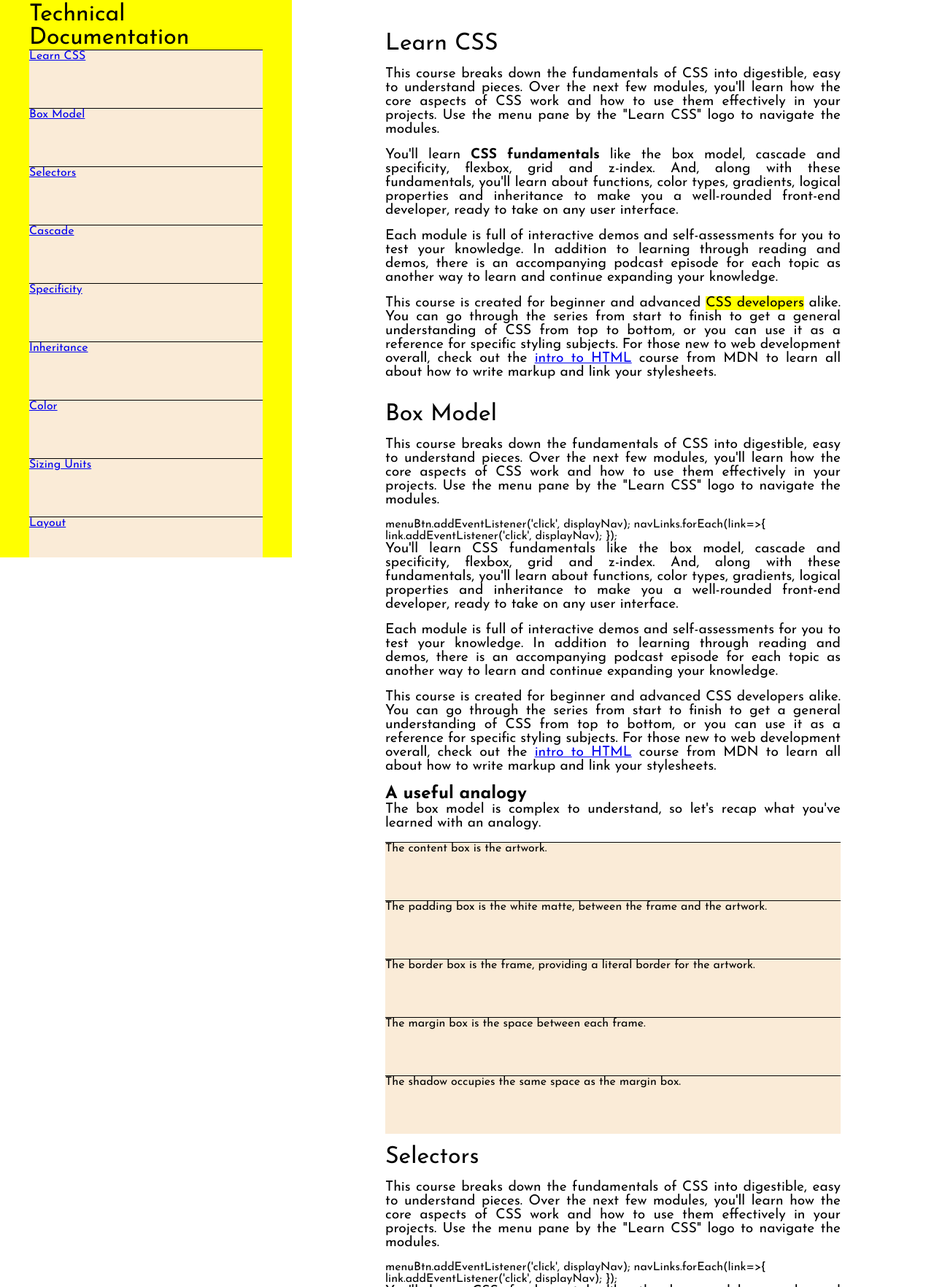
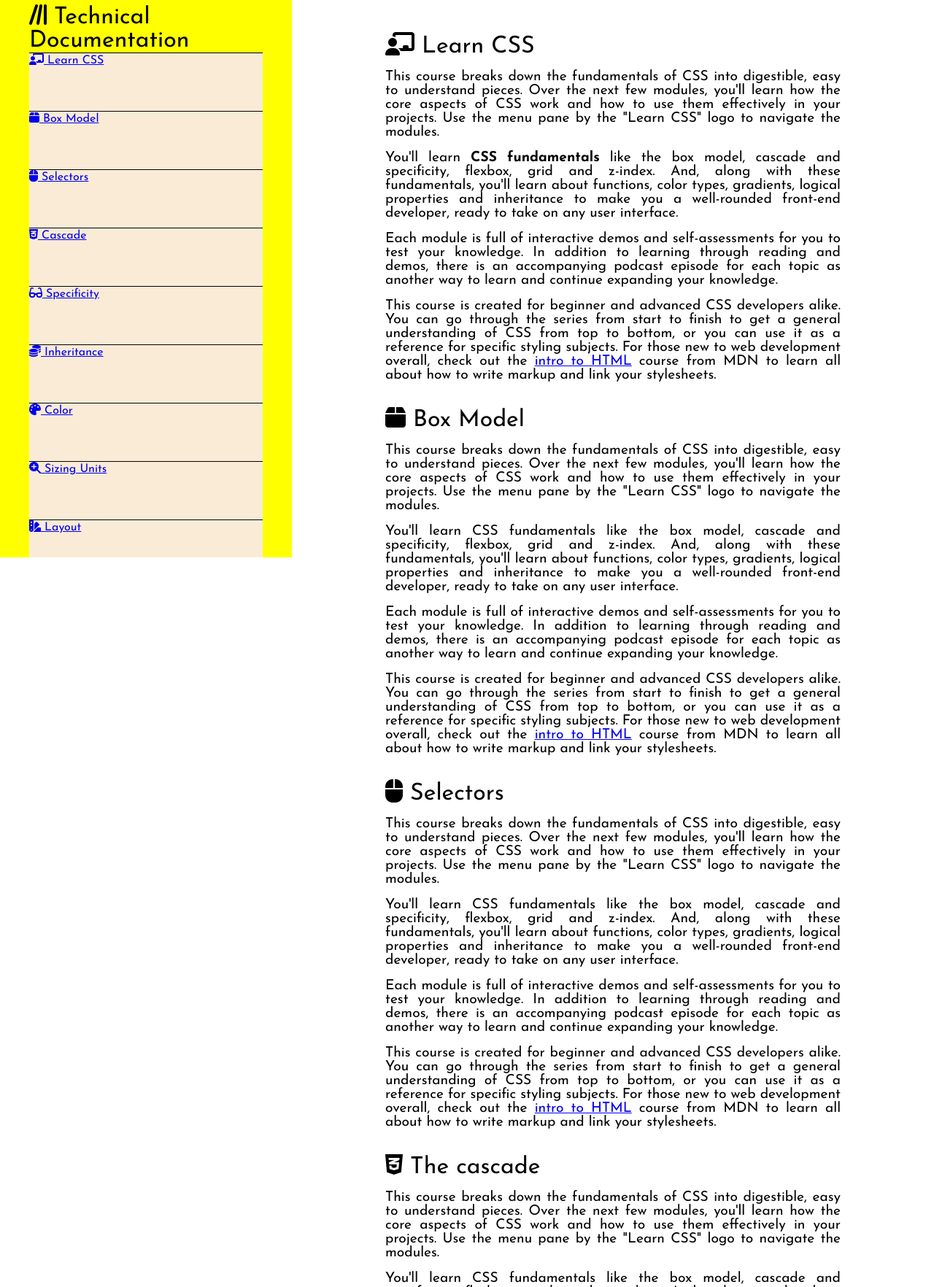
Before and after one commit to rootaccess2023/freeCodeCamp_technical_documentation_page, a plain HTML site: page index.html in a window 1280 px wide. Shown: the part 36-1800 px from the top of the page at 73% size. Drawn offline with Linux system fonts and the light colour scheme.

Commit message:
Added classes and ids

```diff
--- a/index.html
+++ b/index.html
@@ -5,72 +5,132 @@
     <meta name="viewport" content="width=device-width, initial-scale=1.0">
     <title>Technical Documentation Page</title>
     <link rel="stylesheet" href="/styles.css">
+    <script src="https://kit.fontawesome.com/ee86ae2973.js" crossorigin="anonymous"></script>
 </head>
 <body>
     <nav>
-        <header>Technical Documentation</header>
+        <header id="technical-doc">
+            <i class="fa-solid fa-lines-leaning"></i>
+            Technical Documentation
+        </header>
         <ul>
-            <li><a href="#learn-css">Learn CSS</a></li>
-            <li><a href="#box-model">Box Model</a></li>
-            <li><a href="#selectors">Selectors</a></li>
-            <li><a href="#cascade">Cascade</a></li>
-            <li><a href="#specificity">Specificity</a></li>
-            <li><a href="#inheritance">Inheritance</a></li>
-            <li><a href="#color">Color</a></li>
-            <li><a href="#sizing-units">Sizing Units</a></li>
-            <li><a href="#layout">Layout</a></li>
-            <li><a href="#flexbox">Flexbox</a></li>
-            <li><a href="#grid">Grid</a></li>
-            <li><a href="#logical-properties">Logical Properties</a></li>
-            <li><a href="#spacing">Spacing</a></li>
+            <li><a href="#learn-css">
+                <i class="fa-solid fa-chalkboard-user"></i>
+                <span class="icon-space">
+                    Learn CSS
+                </span>
+            </a></li>
+            <li><a href="#box-model">
+                <i class="fa-solid fa-box"></i>
+                <span class="icon-space">
+                    Box Model
+                </span>
+            </a></li>
+            <li><a href="#selectors">
+                <i class="fa-solid fa-computer-mouse"></i>
+                <span class="icon-space">
+                    Selectors
+                </span>
+            </a></li>
+            <li><a href="#cascade">
+                <i class="fa-brands fa-css3-alt"></i>
+                <span class="icon-space">
+                    Cascade
+                </span>
+            </a></li>
+            <li><a href="#specificity">
+                <i class="fa-solid fa-glasses"></i>
+                <span class="icon-space">
+                    Specificity
+                </span>
+            </a></li>
+            <li><a href="#inheritance">
+                <i class="fa-solid fa-coins"></i>
+                <span class="icon-space">
+                    Inheritance
+                </span>
+            </a></li>
+            <li><a href="#color">
+                <i class="fa-solid fa-palette"></i>
+                <span class="icon-space">
+                    Color
+                </span>
+            </a></li>
+            <li><a href="#sizing-units">
+                <i class="fa-solid fa-magnifying-glass-plus"></i>
+                <span class="icon-space">
+                    Sizing Units
+                </span>
+            </a></li>
+            <li><a href="#layout">
+                <i class="fa-solid fa-swatchbook"></i>
+                <span class="icon-space">
+                    Layout
+                </span>
+            </a></li>
+            <li><a href="#flexbox">
+                <i class="fa-solid fa-dumbbell"></i>
+                <span class="icon-space">
+                    Flexbox
+                </span>
+            </a></li>
+            <li><a href="#grid">
+                <i class="fa-brands fa-buromobelexperte"></i>
+                <span class="icon-space">
+                    Grid
+                </span>
+            </a></li>
+            <li><a href="#logical-properties">
+                <i class="fa-solid fa-brain"></i>
+                <span class="icon-space">
+                    Logical Properties
+                </span>
+            </a></li>
+            <li><a href="#spacing">
+                <i class="fa-solid fa-rocket"></i>
+                <span class="icon-space">
+                    Spacing
+                </span>
+            </a></li>
         </ul>
+
+
 
     </nav>
     <main id="main-doc">
         <section class="main-section" id="learn-css">
-          <header>Learn CSS</header>
+          <header>
+            <i class="fa-solid fa-chalkboard-user"></i>
+            Learn CSS
+        </header>
           <article>
             <p>This course breaks down the fundamentals of CSS into digestible, easy to understand pieces. Over the next few modules, you'll learn how the core aspects of CSS work and how to use them effectively in your projects. Use the menu pane by the "Learn CSS" logo to navigate the modules.</p>
             <p>You'll learn <strong>CSS fundamentals</strong> like the box model, cascade and specificity, flexbox, grid and z-index. And, along with these fundamentals, you'll learn about functions, color types, gradients, logical properties and inheritance to make you a well-rounded front-end developer, ready to take on any user interface.</p>
             <p>Each module is full of interactive demos and self-assessments for you to test your knowledge. In addition to learning through reading and demos, there is an accompanying podcast episode for each topic as another way to learn and continue expanding your knowledge.</p>
-            <p>This course is created for beginner and advanced <mark>CSS developers</mark> alike. You can go through the series from start to finish to get a general understanding of CSS from top to bottom, or you can use it as a reference for specific styling subjects. For those new to web development overall, check out the <a href="https://developer.mozilla.org/docs/Learn/HTML/Introduction_to_HTML" rel="noopener">intro to HTML</a> course from MDN to learn all about how to write markup and link your stylesheets.</p>
+            <p>This course is created for beginner and advanced CSS developers alike. You can go through the series from start to finish to get a general understanding of CSS from top to bottom, or you can use it as a reference for specific styling subjects. For those new to web development overall, check out the <a href="https://developer.mozilla.org/docs/Learn/HTML/Introduction_to_HTML" rel="noopener">intro to HTML</a> course from MDN to learn all about how to write markup and link your stylesheets.</p>
           </article>
         </section>
 
         <section class="main-section" id="box-model">
-            <header>Box Model</header>
+            <header>
+                <i class="fa-solid fa-box"></i>
+                Box Model
+            </header>
             <article>
                 <p>This course breaks down the fundamentals of CSS into digestible, easy to understand pieces. Over the next few modules, you'll learn how the core aspects of CSS work and how to use them effectively in your projects. Use the menu pane by the "Learn CSS" logo to navigate the modules.</p>
-                  <code>menuBtn.addEventListener('click', displayNav);
-                    navLinks.forEach(link=>{
-                    link.addEventListener('click', displayNav);
-                    });</code>
                 <p>You'll learn CSS fundamentals like the box model, cascade and specificity, flexbox, grid and z-index. And, along with these fundamentals, you'll learn about functions, color types, gradients, logical properties and inheritance to make you a well-rounded front-end developer, ready to take on any user interface.</p>
                 <p>Each module is full of interactive demos and self-assessments for you to test your knowledge. In addition to learning through reading and demos, there is an accompanying podcast episode for each topic as another way to learn and continue expanding your knowledge.</p>
                 <p>This course is created for beginner and advanced CSS developers alike. You can go through the series from start to finish to get a general understanding of CSS from top to bottom, or you can use it as a reference for specific styling subjects. For those new to web development overall, check out the <a href="https://developer.mozilla.org/docs/Learn/HTML/Introduction_to_HTML" rel="noopener">intro to HTML</a> course from MDN to learn all about how to write markup and link your stylesheets.</p>
-                <h2> A useful analogy</h2>
-                <p>The box model is complex to understand, so let's recap what you've learned with an analogy.</p>
-                <ul>
-                  <li>The content box is the artwork.</li>
-                  <li>The padding box is the white matte, between the frame and the artwork.
-                  </li>
-                  <li>The border box is the frame, providing a literal border for the artwork.</li>
-                  <li>The margin box is the space between each frame.</li>
-                  <li>The shadow occupies the same space as the margin box.</li>
-                </ul>
               </article>
         </section>
 
         <section class="main-section" id="selectors">
-            <header>Selectors</header>
+            <header>
+                <i class="fa-solid fa-computer-mouse"></i>
+                Selectors
+            </header>
             <article>
                 <p>This course breaks down the fundamentals of CSS into digestible, easy to understand pieces. Over the next few modules, you'll learn how the core aspects of CSS work and how to use them effectively in your projects. Use the menu pane by the "Learn CSS" logo to navigate the modules.</p>
-                <div class="code-wrapper">
-                  <code>menuBtn.addEventListener('click', displayNav);
-                    navLinks.forEach(link=>{
-                    link.addEventListener('click', displayNav);
-                    });</code>
-                </div>
                 <p>You'll learn CSS fundamentals like the box model, cascade and specificity, flexbox, grid and z-index. And, along with these fundamentals, you'll learn about functions, color types, gradients, logical properties and inheritance to make you a well-rounded front-end developer, ready to take on any user interface.</p>
                 <p>Each module is full of interactive demos and self-assessments for you to test your knowledge. In addition to learning through reading and demos, there is an accompanying podcast episode for each topic as another way to learn and continue expanding your knowledge.</p>
                 <p>This course is created for beginner and advanced CSS developers alike. You can go through the series from start to finish to get a general understanding of CSS from top to bottom, or you can use it as a reference for specific styling subjects. For those new to web development overall, check out the <a href="https://developer.mozilla.org/docs/Learn/HTML/Introduction_to_HTML" rel="noopener">intro to HTML</a> course from MDN to learn all about how to write markup and link your stylesheets.</p>
@@ -78,15 +138,12 @@
         </section>
 
         <section class="main-section" id="cascade">
-            <header>The cascade</header>
+            <header>
+                <i class="fa-brands fa-css3-alt"></i>
+                The cascade
+            </header>
             <article>
             <p>This course breaks down the fundamentals of CSS into digestible, easy to understand pieces. Over the next few modules, you'll learn how the core aspects of CSS work and how to use them effectively in your projects. Use the menu pane by the "Learn CSS" logo to navigate the modules.</p>
-            <div class="code-wrapper">
-              <code>menuBtn.addEventListener('click', displayNav);
-                navLinks.forEach(link=>{
-                link.addEventListener('click', displayNav);
-                });</code>
-            </div>
             <p>You'll learn CSS fundamentals like the box model, cascade and specificity, flexbox, grid and z-index. And, along with these fundamentals, you'll learn about functions, color types, gradients, logical properties and inheritance to make you a well-rounded front-end developer, ready to take on any user interface.</p>
             <p>Each module is full of interactive demos and self-assessments for you to test your knowledge. In addition to learning through reading and demos, there is an accompanying podcast episode for each topic as another way to learn and continue expanding your knowledge.</p>
             <p>This course is created for beginner and advanced CSS developers alike. You can go through the series from start to finish to get a general understanding of CSS from top to bottom, or you can use it as a reference for specific styling subjects. For those new to web development overall, check out the <a href="https://developer.mozilla.org/docs/Learn/HTML/Introduction_to_HTML" rel="noopener">intro to HTML</a> course from MDN to learn all about how to write markup and link your stylesheets.</p>
@@ -94,29 +151,23 @@
         </section>
 
         <section class="main-section" id="specificity">
-            <header>Specificity</header>
+            <header>
+                <i class="fa-solid fa-glasses"></i>
+                Specificity
+            </header>
             <article>
               <p>This course breaks down the fundamentals of CSS into digestible, easy to understand pieces. Over the next few modules, you'll learn how the core aspects of CSS work and how to use them effectively in your projects. Use the menu pane by the "Learn CSS" logo to navigate the modules.</p>
-              <div class="code-wrapper">
-                <code>menuBtn.addEventListener('click', displayNav);
-                  navLinks.forEach(link=>{
-                  link.addEventListener('click', displayNav);
-                  });</code>
-              </div>
               <p>You'll learn CSS fundamentals like the box model, cascade and specificity, flexbox, grid and z-index. And, along with these fundamentals, you'll learn about functions, color types, gradients, logical properties and inheritance to make you a well-rounded front-end developer, ready to take on any user interface.</p>
               <p>Each module is full of interactive demos and self-assessments for you to test your knowledge. In addition to learning through reading and demos, there is an accompanying podcast episode for each topic as another way to learn and continue expanding your knowledge.</p>
-              <div class="code-wrapper">
-                <code>menuBtn.addEventListener('click', displayNav);
-                  navLinks.forEach(link=>{
-                  link.addEventListener('click', displayNav);
-                  });</code>
-              </div>
               <p>This course is created for beginner and advanced CSS developers alike. You can go through the series from start to finish to get a general understanding of CSS from top to bottom, or you can use it as a reference for specific styling subjects. For those new to web development overall, check out the <a href="https://developer.mozilla.org/docs/Learn/HTML/Introduction_to_HTML" rel="noopener">intro to HTML</a> course from MDN to learn all about how to write markup and link your stylesheets.</p>
             </article>
         </section>
 
         <section class="main-section" id="inheritance">
-            <header>Inheritance</header>
+            <header>
+                <i class="fa-solid fa-coins"></i>
+                Inheritance
+            </header>
             <article>
                 <p>This course is created for beginner and advanced CSS developers alike. You can go through the series from start to finish to get a general understanding of CSS from top to bottom, or you can use it as a reference for specific styling subjects. For those new to web development overall, check out the intro to HTML course from MDN to learn all about how to write markup and link your stylesheets.</p>
                 <p></p>
@@ -124,7 +175,10 @@
         </section>
 
         <section class="main-section" id="color">
-            <header>Color</header>
+            <header>
+                <i class="fa-solid fa-palette"></i>
+                Color
+            </header>
             <article>
               <p>This course is created for beginner and advanced CSS developers alike. You can go through the series from start to finish to get a general understanding of CSS from top to bottom, or you can use it as a reference for specific styling subjects. For those new to web development overall, check out the intro to HTML course from MDN to learn all about how to write markup and link your stylesheets.</p>
               <p></p>
@@ -132,7 +186,10 @@
         </section>
 
         <section class="main-section" id="sizing-units">
-            <header>Sizing Units</header>
+            <header>
+                <i class="fa-solid fa-magnifying-glass-plus"></i>
+                Sizing Units
+            </header>
             <article>
             <p>This course is created for beginner and advanced CSS developers alike. You can go through the series from start to finish to get a general understanding of CSS from top to bottom, or you can use it as a reference for specific styling subjects. For those new to web development overall, check out the intro to HTML course from MDN to learn all about how to write markup and link your stylesheets.</p>
             <p></p>
@@ -140,7 +197,10 @@
         </section>
 
         <section class="main-section" id="layout">
-            <header>Layout</header>
+            <header>
+                <i class="fa-solid fa-swatchbook"></i>
+                Layout
+            </header>
           <article>
             <p>This course is created for beginner and advanced CSS developers alike. You can go through the series from start to finish to get a general understanding of CSS from top to bottom, or you can use it as a reference for specific styling subjects. For those new to web development overall, check out the intro to HTML course from MDN to learn all about how to write markup and link your stylesheets.</p>
             <p></p>
@@ -148,7 +208,10 @@
         </section>
 
         <section class="main-section" id="flexbox">
-            <header>Flexbox</header>
+            <header>
+                <i class="fa-solid fa-dumbbell"></i>
+                Flexbox
+            </header>
           <article>
             <p>This course is created for beginner and advanced CSS developers alike. You can go through the series from start to finish to get a general understanding of CSS from top to bottom, or you can use it as a reference for specific styling subjects. For those new to web development overall, check out the intro to HTML course from MDN to learn all about how to write markup and link your stylesheets.</p>
             <p></p>
@@ -156,7 +219,10 @@
         </section>
 
         <section class="main-section" id="Grid">
-            <header>Grid</header>
+            <header>
+                <i class="fa-brands fa-buromobelexperte"></i>
+                Grid
+            </header>
           <article>
             <p>This course is created for beginner and advanced CSS developers alike. You can go through the series from start to finish to get a general understanding of CSS from top to bottom, or you can use it as a reference for specific styling subjects. For those new to web development overall, check out the intro to HTML course from MDN to learn all about how to write markup and link your stylesheets.</p>
             <p></p>
@@ -164,7 +230,10 @@
         </section>
 
         <section class="main-section" id="logical-properties">
-            <header>Logical Properties</header>
+            <header>
+                <i class="fa-solid fa-brain"></i>
+                Logical Properties
+            </header>
           <article>
             <p>This course is created for beginner and advanced CSS developers alike. You can go through the series from start to finish to get a general understanding of CSS from top to bottom, or you can use it as a reference for specific styling subjects. For those new to web development overall, check out the intro to HTML course from MDN to learn all about how to write markup and link your stylesheets.</p>
             <p></p>
@@ -172,7 +241,10 @@
         </section>
 
         <section class="main-section" id="spacing">
-            <header>Spacing</header>
+            <header>
+                <i class="fa-solid fa-rocket"></i>
+                Spacing
+            </header>
           <article>
             <p>This course is created for beginner and advanced CSS developers alike. You can go through the series from start to finish to get a general understanding of CSS from top to bottom, or you can use it as a reference for specific styling subjects. For those new to web development overall, check out the intro to HTML course from MDN to learn all about how to write markup and link your stylesheets.</p>
             <p></p>
```
